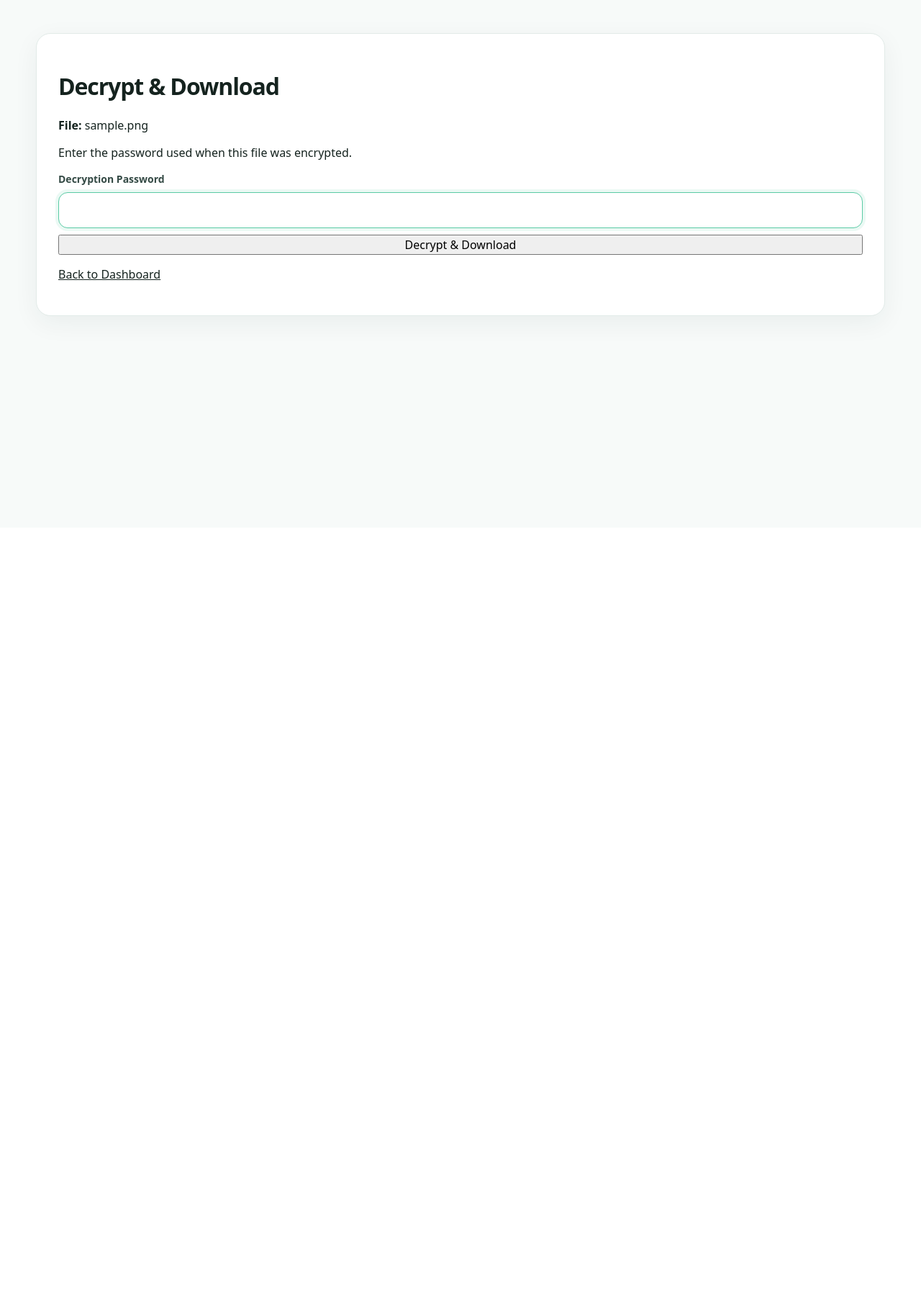
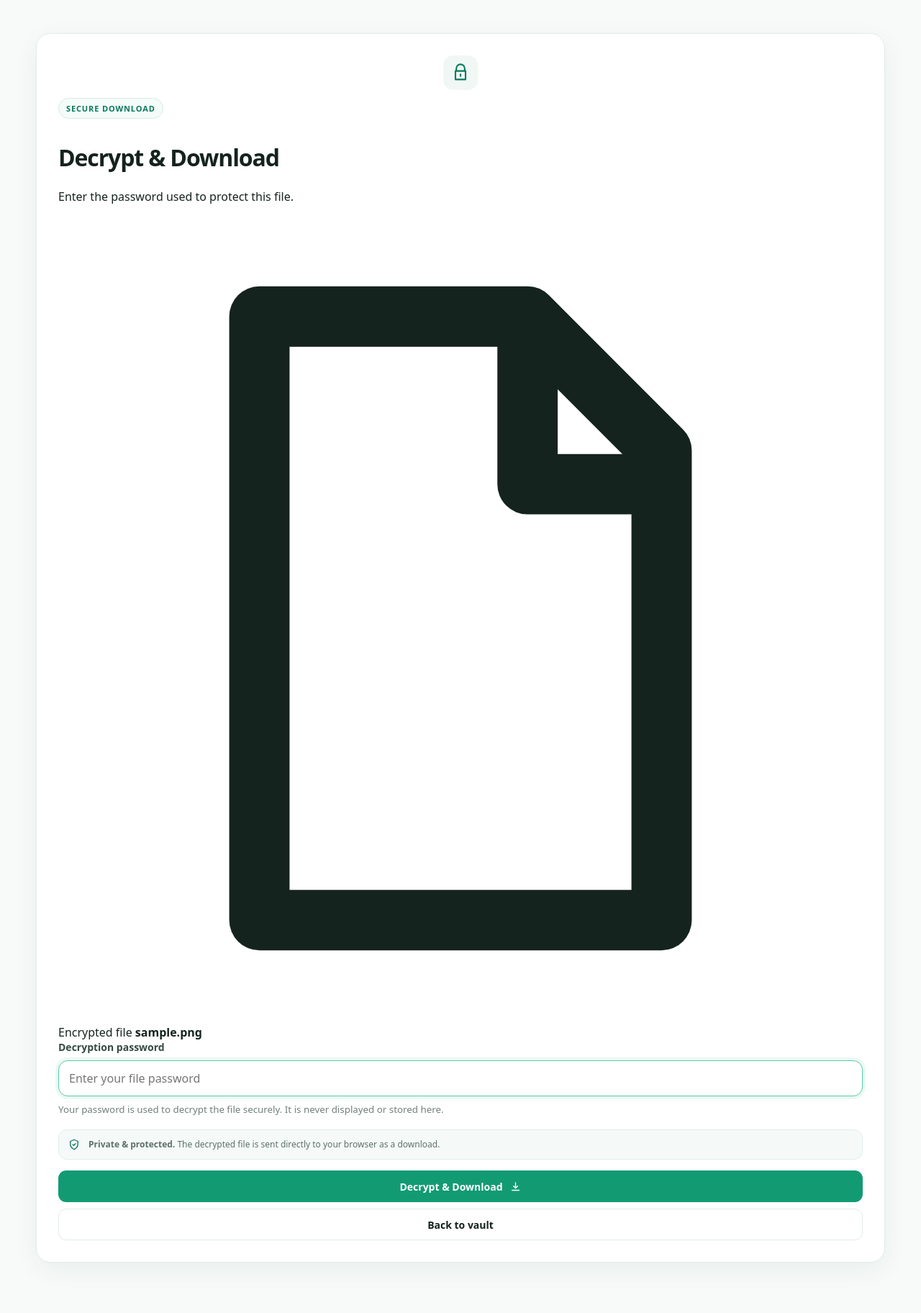
Before and after one commit to 1Y20ash/SecureCloudStorage, a Flask app: page /download/1 in a window 1280 px wide. Shown: the part 67-1891 px from the top of the page at 72% size. Before the commit the page ends 524 px from the top, so only its background shows below. Run offline with Flask 3, Linux system fonts and the light colour scheme; a user stored in the database is signed in; tables that the repository leaves empty hold one stand-in row (values such as "Sample post").

Commit message:
Refine decrypt and download experience

```diff
--- a/templates/download.html
+++ b/templates/download.html
@@ -1,17 +1,48 @@
 {% extends "base.html" %}
-{% block title %}Decrypt File - Secure Cloud Storage{% endblock %}
+{% block title %}Decrypt File — SecureVault{% endblock %}
 {% block content %}
-<div class="card">
-    <h1>Decrypt & Download</h1>
-    <p><strong>File:</strong> {{ file.original_filename }}</p>
-    <p>Enter the password used when this file was encrypted.</p>
+<div class="card decrypt-card">
+    <div class="decrypt-header">
+        <div class="security-badge" aria-hidden="true">
+            <svg viewBox="0 0 24 24" fill="none"><path d="M7 10V7a5 5 0 0 1 10 0v3M6 10h12v10H6V10Z" stroke="currentColor" stroke-width="1.8" stroke-linejoin="round"/><path d="M12 14v2" stroke="currentColor" stroke-width="1.8" stroke-linecap="round"/></svg>
+        </div>
+        <div>
+            <p class="eyebrow">Secure download</p>
+            <h1>Decrypt &amp; Download</h1>
+            <p class="decrypt-subtitle">Enter the password used to protect this file.</p>
+        </div>
+    </div>
 
-    <form method="POST">
-        <label for="decryption_password">Decryption Password</label>
-        <input type="password" id="decryption_password" name="decryption_password" required autofocus>
-        <button type="submit">Decrypt & Download</button>
+    <div class="file-summary">
+        <div class="file-summary-icon" aria-hidden="true">
+            <svg viewBox="0 0 24 24" fill="none"><path d="M6 3h8l4 4v14H6V3Z" stroke="currentColor" stroke-width="1.8" stroke-linejoin="round"/><path d="M14 3v5h4" stroke="currentColor" stroke-width="1.8" stroke-linejoin="round"/></svg>
+        </div>
+        <div class="file-summary-text">
+            <span>Encrypted file</span>
+            <strong>{{ file.original_filename }}</strong>
+        </div>
+    </div>
+
+    <form method="POST" class="decrypt-form">
+        <label for="decryption_password">Decryption password</label>
+        <div class="password-wrap">
+            <input type="password" id="decryption_password" name="decryption_password" minlength="1" placeholder="Enter your file password" required autofocus>
+            <button class="toggle-password" type="button" data-target="decryption_password" aria-label="Show password">
+                <svg viewBox="0 0 24 24" fill="none" aria-hidden="true"><path d="M3 12s3.5-6 9-6 9 6 9 6-3.5 6-9 6-9-6-9-6Z" stroke="currentColor" stroke-width="1.7"/><circle cx="12" cy="12" r="2.5" stroke="currentColor" stroke-width="1.7"/></svg>
+            </button>
+        </div>
+        <small>Your password is used to decrypt the file securely. It is never displayed or stored here.</small>
+
+        <div class="security-note">
+            <svg viewBox="0 0 24 24" fill="none" aria-hidden="true"><path d="M12 3 19 6v5c0 4.6-2.9 8-7 10-4.1-2-7-5.4-7-10V6l7-3Z" stroke="currentColor" stroke-width="1.8" stroke-linejoin="round"/><path d="m9.5 12 1.7 1.7 3.5-3.5" stroke="currentColor" stroke-width="1.8" stroke-linecap="round" stroke-linejoin="round"/></svg>
+            <span><strong>Private &amp; protected.</strong> The decrypted file is sent directly to your browser as a download.</span>
+        </div>
+
+        <button class="button decrypt-button" type="submit">
+            <span>Decrypt &amp; Download</span>
+            <svg viewBox="0 0 24 24" fill="none" aria-hidden="true"><path d="M12 4v11m0 0-4-4m4 4 4-4M5 19h14" stroke="currentColor" stroke-width="1.9" stroke-linecap="round" stroke-linejoin="round"/></svg>
+        </button>
+        <a class="button secondary" href="{{ url_for('dashboard') }}">Back to vault</a>
     </form>
-
-    <p><a href="{{ url_for('dashboard') }}">Back to Dashboard</a></p>
 </div>
 {% endblock %}
```
